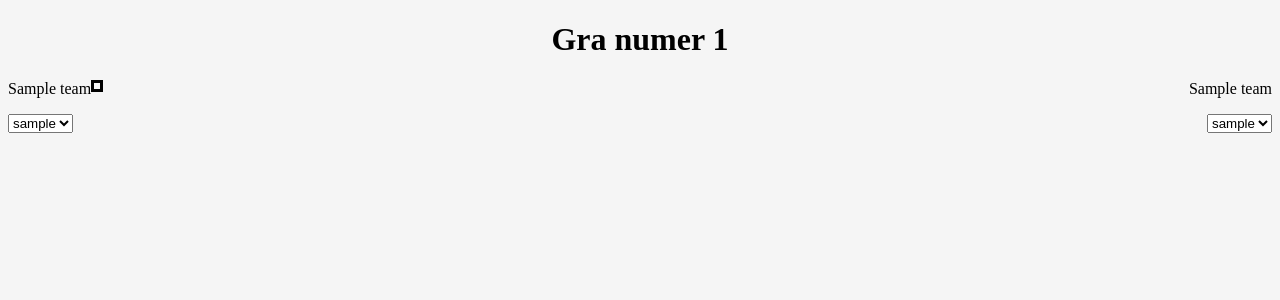
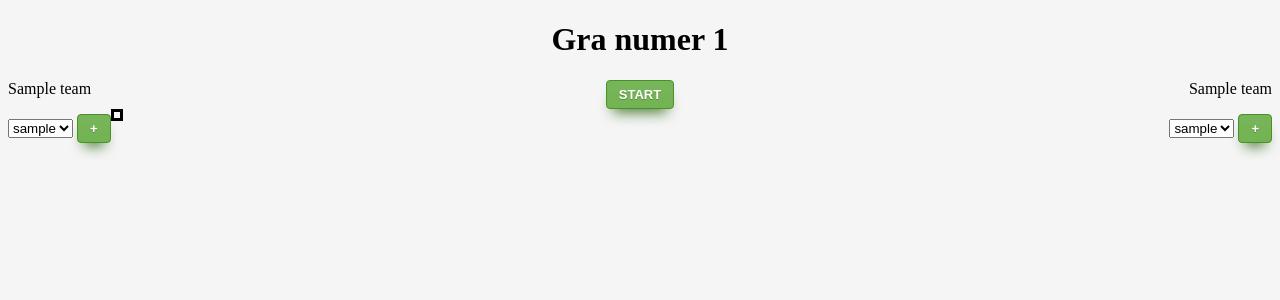
Before and after one commit to stvoreku/gierki, a Django app: template tajniacy/templates/game.html in a window 1280 px wide. Shown: the top 300 px of the page. Run offline with Django 3.2, Linux system fonts and the light colour scheme; the template is opened without the code that fills it: values that come from a table or form of the project are taken from there, others are empty; tables that the repository leaves empty hold one stand-in row (values such as "Sample post").

Commit message:
Gierki tworzenie

```diff
--- a/tajniacy/templates/game.html
+++ b/tajniacy/templates/game.html
@@ -18,6 +18,7 @@
 
   {% endfor %}
 </select>
+<button onclick="add_player()" class="start"> + </button>
 </div>
 
 <div class="team2class">
@@ -31,8 +32,11 @@
 
   {% endfor %}
 </select>
+  <button onclick="add_player()" class="start"> + </button>
 </div>
 
+
+<button onclick="start_game()" class="start"> START </button>
 
 <table class="cardtable">
   <tr>
```
